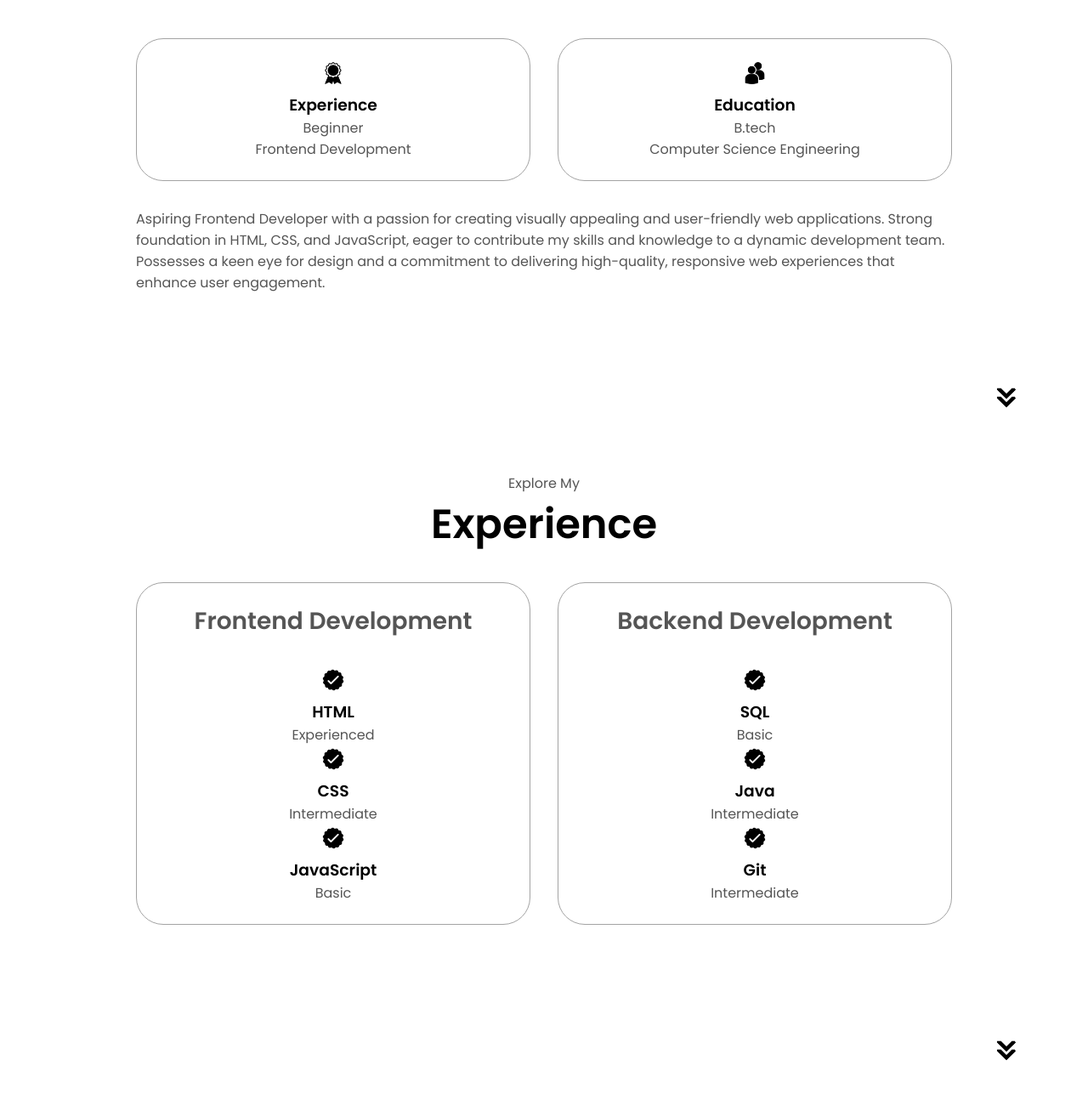
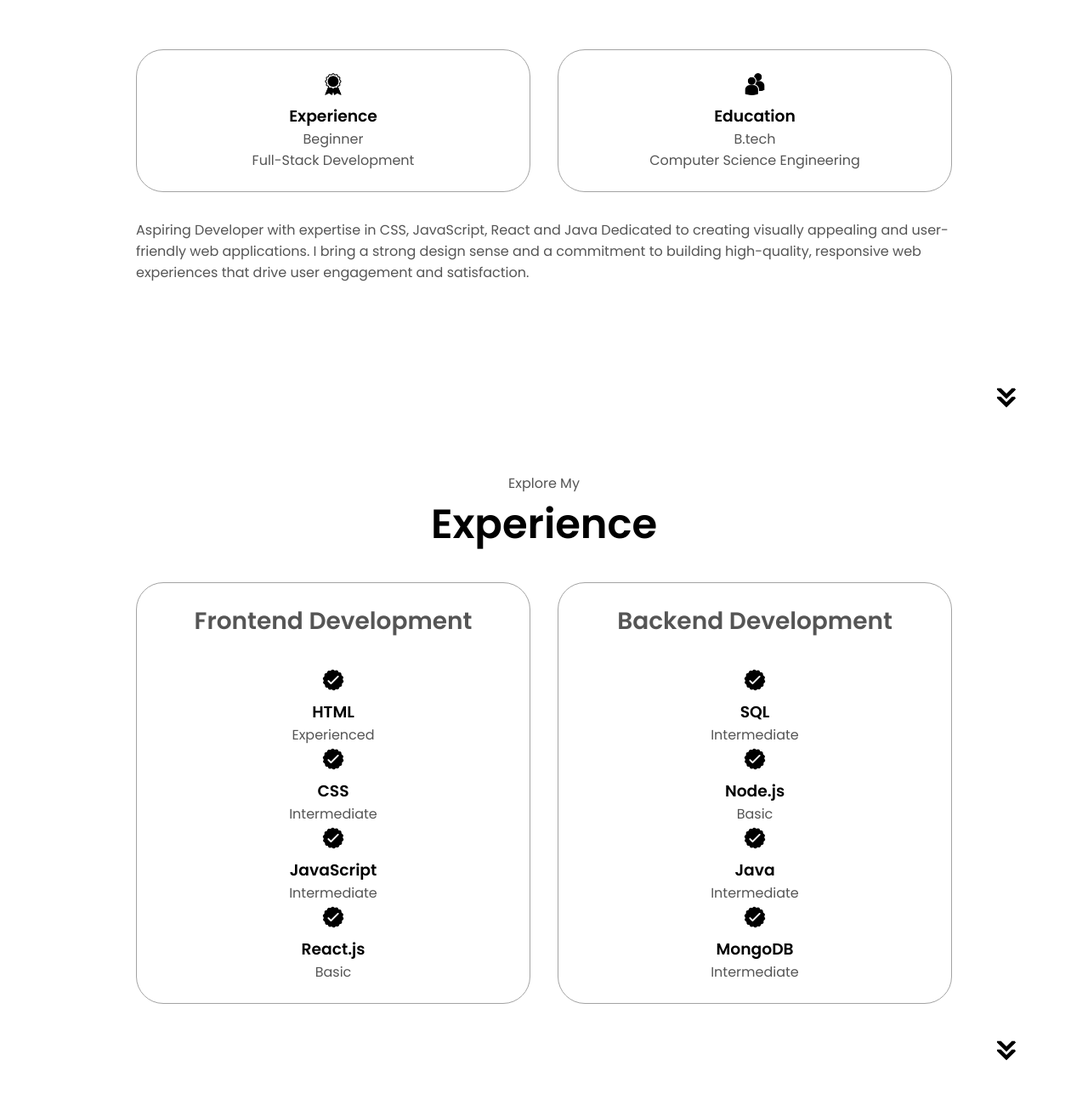
Before and after one commit to 0sourabh/my-portfolio, a plain HTML site: page index.html in a window 1280 px wide. Shown: the part 1140-2440 px from the top of the page at 85% size. Drawn offline with Linux system fonts and the light colour scheme.

Commit message:
Update index.html

```diff
--- a/index.html
+++ b/index.html
@@ -47,7 +47,7 @@
             <div class="btn_container">
                 <button
                 class="btn btn-color-2
-                "onclick="window.open('/assets/RESUME.pdf')">
+                "onclick="window.open('/assets/SOURABH_NARAYAN_PANDEY-Resume')">
                 Resume</button>
                 <button
                 class="btn btn-color-1
@@ -57,7 +57,7 @@
             <div id="social-container">
                 <img src="./assets/linkedin.png" alt="My linkedin Profile"
                 class="icon"
-                onclick="location.href='https://www.linkedin.com/in/sourabh-narayan-pandey-64963b226/'">
+                onclick="location.href='https://www.linkedin.com/in/sourabh-narayan-pandey-8bb745342/'">
                 <img src="./assets/github.png" alt="My github Profile"
                 class="icon"
                 onclick="location.href='https://github.com/0sourabh'">
@@ -81,7 +81,7 @@
                         <img src="./assets/experience.png"
                         alt="Experience icon" class="icon">
                         <h3>Experience</h3>
-                        <p>Beginner <br>Frontend Development</p>
+                        <p>Beginner <br>Full-Stack Development</p>
                     </div>
                     <div class="details-container">
                         <img src="./assets/education.png"
@@ -91,7 +91,7 @@
                     </div>
                 </div>
                 <div class="text-container">
-                    <p>Aspiring Frontend Developer with a passion for creating visually appealing and user-friendly web applications. Strong foundation in HTML, CSS, and JavaScript, eager to contribute my skills and knowledge to a dynamic development team. Possesses a keen eye for design and a commitment to delivering high-quality, responsive web experiences that enhance user engagement.</p>
+                    <p>Aspiring Developer with expertise in CSS, JavaScript, React and Java Dedicated to creating visually appealing and user-friendly web applications. I bring a strong design sense and a commitment to building high-quality, responsive web experiences that drive user engagement and satisfaction.</p>
                 </div>
             </div>
         </div>
@@ -123,6 +123,13 @@
                             <img src="./assets/checkmark.png" alt="experience icon" class="icon">
                             <div>
                                 <h3>JavaScript</h3>
+                                <p>Intermediate</p>
+                            </div>
+                        </article>
+                         <article>
+                            <img src="./assets/checkmark.png" alt="experience icon" class="icon">
+                            <div>
+                                <h3>React.js</h3>
                                 <p>Basic</p>
                             </div>
                         </article>
@@ -142,9 +149,17 @@
                             <img src="./assets/checkmark.png" alt="experience icon" class="icon">
                             <div>
                                 <h3>SQL</h3>
+                                <p>Intermediate</p>
+                            </div>
+                        </article>
+                         <article>
+                            <img src="./assets/checkmark.png" alt="experience icon" class="icon">
+                            <div>
+                                <h3>Node.js</h3>
                                 <p>Basic</p>
                             </div>
                         </article>
+
                         <article>
                             <img src="./assets/checkmark.png" alt="experience icon" class="icon">
                             <div>
@@ -155,7 +170,7 @@
                         <article>
                             <img src="./assets/checkmark.png" alt="experience icon" class="icon">
                             <div>
-                                <h3>Git</h3>
+                                <h3>MongoDB</h3>
                                 <p>Intermediate</p>
                             </div>
                         </article>
```
